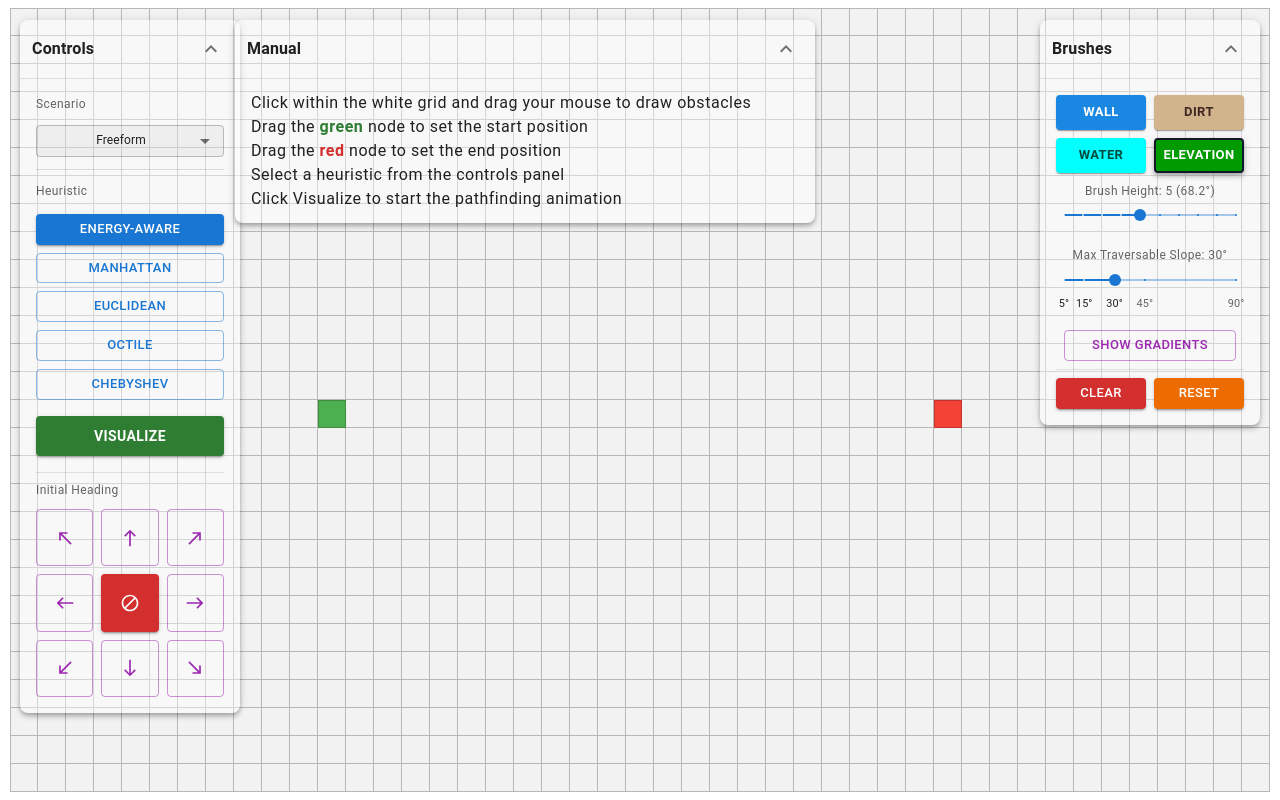
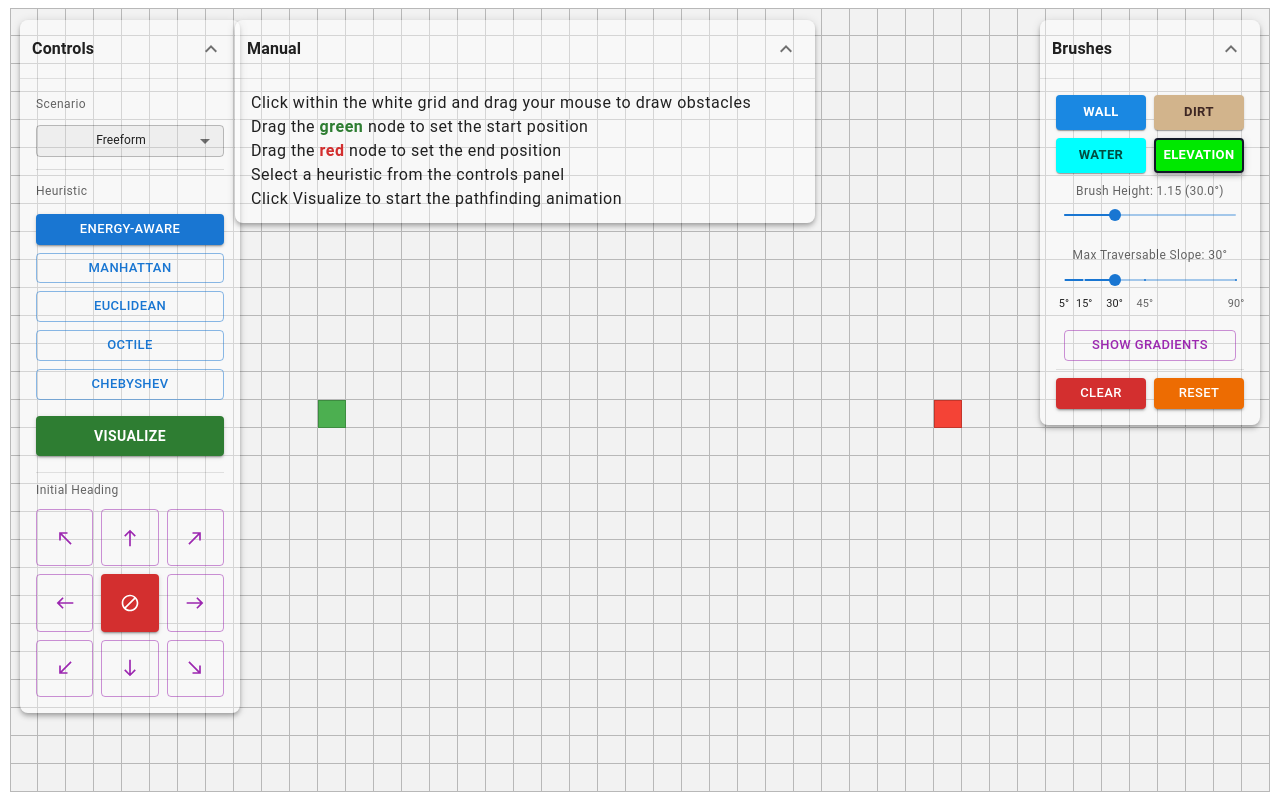
Before and after one commit to ruicchi/energy-aware-astar, a React (Vite) app: page / in a window 1280 px wide. Both pictures are taken after a click on the button "ELEVATION". Built offline with nearby package versions, Linux system fonts and the light colour scheme; some icons are missing.

Commit message:
chore: made terrain brush controls

```diff
--- a/src/config/simulationConfig.ts
+++ b/src/config/simulationConfig.ts
@@ -29,7 +29,7 @@ export const TERRAIN_CONFIG = {
   },
   getElevationColor(level: number): string {
     if (level <= 0) return "";
-    const brightness = Math.max(0, 255 - level * 20);
+    const brightness = Math.max(25, Math.round(255 - Math.min(level, 11.5) * 20));
     return `rgb(0, ${brightness}, 0)`;
   },
 } as const;
@@ -77,10 +77,10 @@ export const BRUSH_CONFIG = {
     defaultValue: TERRAIN_CONFIG.types.water.cost,
   },
   elevation: {
-    min: 1,
-    max: 10,
+    min: 5,
+    max: 90,
     step: 1,
-    defaultValue: 5,
+    defaultValue: 1.1547,
   },
   maxTraversableSlope: {
     min: 5,
--- a/src/game/cellDisplay.ts
+++ b/src/game/cellDisplay.ts
@@ -77,7 +77,9 @@ export function resolveCellDisplayState({
 
   const elevationLabel =
     elevation > 0 && !isRobot && !isDestination && !isWall && terrainFactor === 0
-      ? elevation
+      ? Number.isInteger(elevation)
+        ? elevation
+        : Number(elevation.toFixed(1))
       : undefined;
 
   return {
--- a/src/game/controls/TerrainBrushControls.tsx
+++ b/src/game/controls/TerrainBrushControls.tsx
@@ -1,6 +1,9 @@
 import { Box, Typography, Button, Tooltip, Slider } from "@mui/material";
 import { TERRAIN_CONFIG, BRUSH_CONFIG, THEME_CONFIG } from "../../config/simulationConfig";
-import { getElevationSlopeDegrees } from "../../physics/terrainPhysics";
+import {
+  getElevationSlopeDegrees,
+  getElevationFromSlopeDegrees,
+} from "../../physics/terrainPhysics";
 import { useSimulationEngine, useBrushState } from "../simulationHooks";
 
 const SLOPE_MARKS = [
@@ -22,7 +25,17 @@ export function TerrainBrushControls() {
     showGradients,
   } = useBrushState();
 
+  const currentSlopeAngle = Math.min(
+    BRUSH_CONFIG.elevation.max,
+    Math.max(BRUSH_CONFIG.elevation.min, Math.round(getElevationSlopeDegrees(elevationBrushValue))),
+  );
   const elevationAngle = getElevationSlopeDegrees(elevationBrushValue).toFixed(1);
+  const displayElevationHeight =
+    elevationBrushValue >= 100
+      ? "Max"
+      : Number.isInteger(elevationBrushValue)
+        ? String(elevationBrushValue)
+        : elevationBrushValue.toFixed(2);
 
   return (
     <Box>
@@ -220,17 +233,19 @@ export function TerrainBrushControls() {
               placement="top"
             >
               <Typography variant="caption" color="textSecondary" sx={{ cursor: "default" }}>
-                Brush Height: {elevationBrushValue} ({elevationAngle}°)
+                Brush Height: {displayElevationHeight} ({elevationAngle}°)
               </Typography>
             </Tooltip>
             <Slider
               size="small"
-              value={elevationBrushValue}
+              value={currentSlopeAngle}
               min={BRUSH_CONFIG.elevation.min}
               max={BRUSH_CONFIG.elevation.max}
               step={BRUSH_CONFIG.elevation.step}
-              marks
-              onChange={(_, value) => engine.setElevationBrushValue(value as number)}
+              onChange={(_, value) => {
+                const angle = value as number;
+                engine.setElevationBrushValue(getElevationFromSlopeDegrees(angle));
+              }}
               onPointerDown={(e) => e.stopPropagation()}
             />
           </Box>
@@ -252,8 +267,6 @@ export function TerrainBrushControls() {
               max={BRUSH_CONFIG.maxTraversableSlope.max}
               step={BRUSH_CONFIG.maxTraversableSlope.step}
               marks={SLOPE_MARKS}
-              valueLabelDisplay="auto"
-              valueLabelFormat={(v) => `${v}°`}
               onChange={(_, value) => engine.setMaxTraversableSlope(value as number)}
               onPointerDown={(e) => e.stopPropagation()}
               sx={{
--- a/src/physics/terrainPhysics.ts
+++ b/src/physics/terrainPhysics.ts
@@ -189,6 +189,19 @@ export function getElevationSlopeDegrees(elevationLevel: number, stepDistance =
   return Math.atan((Math.abs(elevationLevel) * ELEVATION_SCALE) / stepDistance) * (180 / Math.PI);
 }
 
+/**
+ * Calculates the elevation level required to achieve a nominal slope angle (in degrees)
+ * relative to flat ground across a single grid step.
+ */
+export function getElevationFromSlopeDegrees(slopeDegrees: number, stepDistance = 1.0): number {
+  const clamped = Math.max(0, Math.min(slopeDegrees, 90));
+  if (clamped >= 90) {
+    return 2292;
+  }
+  const radians = (clamped * Math.PI) / 180;
+  return Number(((Math.tan(radians) * stepDistance) / ELEVATION_SCALE).toFixed(4));
+}
+
 export function isTraversableSlope(
   current: { row: number; col: number },
   target: { row: number; col: number; heading: Heading },
```
Also changed, not shown: 1 other file (tests, documents, lock files or other folders).
